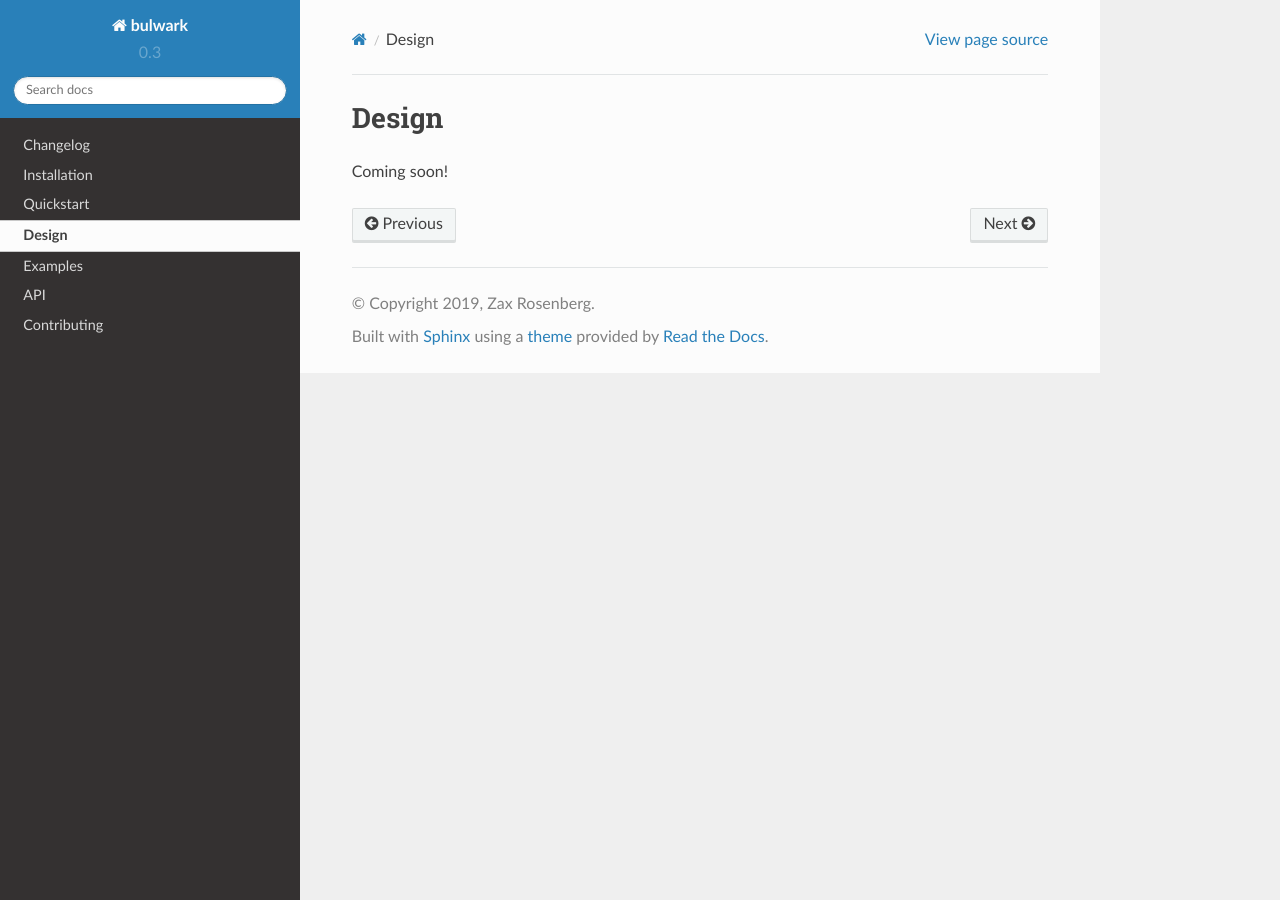
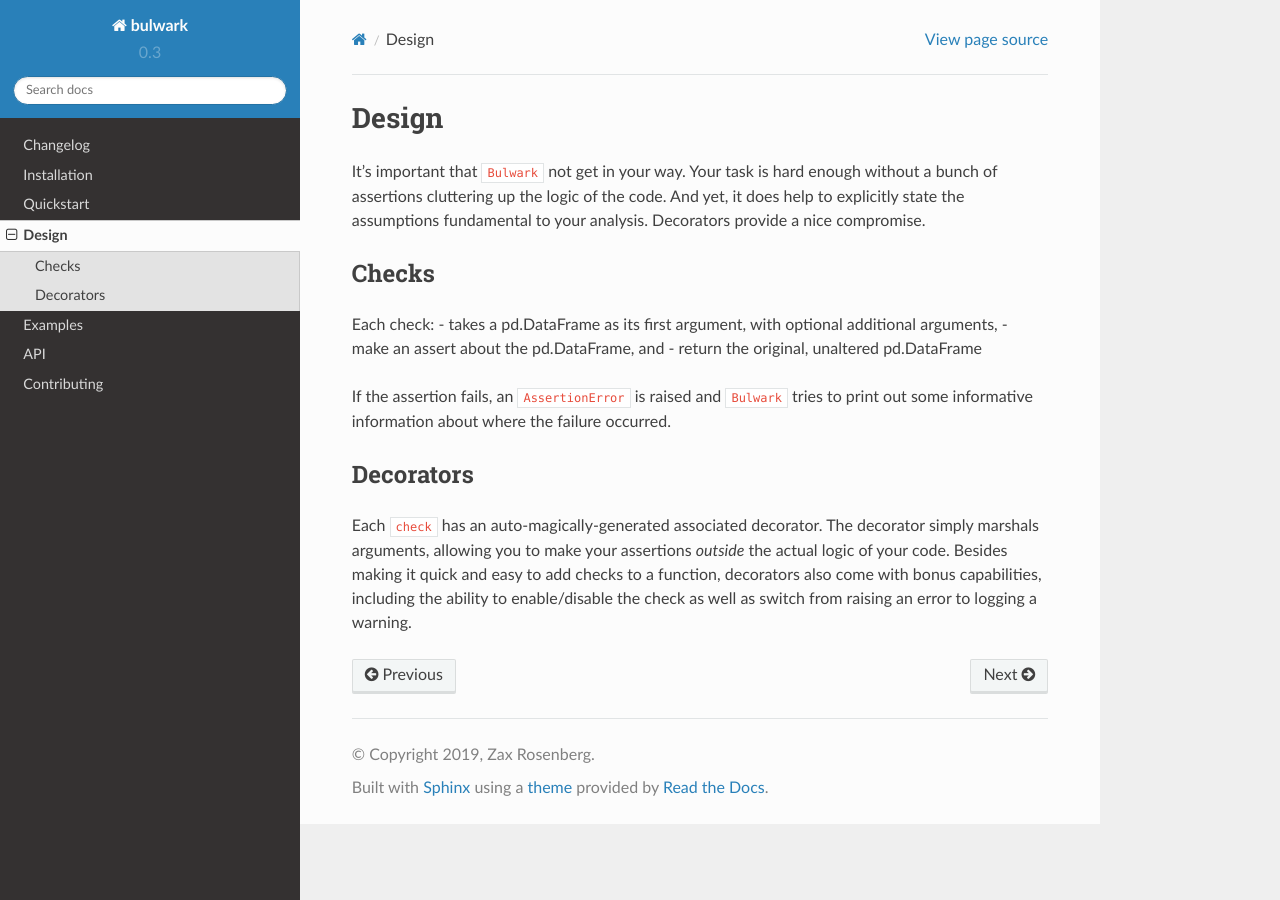
Before and after one commit to ZaxR/bulwark, a Sphinx documentation site: the page built from docs/design.rst, in a window 1280 px wide. Built offline with Sphinx 7.4.7 and the Read the Docs theme 2.0.0, drawn with Linux system fonts in a browser that asks for light colours.

Commit message:
Add design and quickstart pages; update contributing

```diff
--- a/docs/contributing.rst
+++ b/docs/contributing.rst
@@ -67,7 +67,8 @@
 However, several additional steps must also be taken:
 
 1. Update version. Currently this is required in three spots: setup.py, bulwark/__init__.py, and docs/conf.py
-2. Rebuild the docs in your local version using:
+2. Update the CHANGELOG.md and the main README.md/index.rst (as appropriate).
+3. Rebuild the docs in your local version using:
 
 .. code-block:: bash
 
--- a/docs/design.rst
+++ b/docs/design.rst
@@ -1,4 +1,27 @@
 Design
 =======
 
-Coming soon!
+It's important that ``Bulwark`` not get in your way. Your task is hard enough without a bunch of assertions
+cluttering up the logic of the code. And yet, it does help to explicitly state the assumptions fundamental to your analysis.
+Decorators provide a nice compromise.
+
+Checks
+------
+
+Each check:
+- takes a pd.DataFrame as its first argument, with optional additional arguments,
+- make an assert about the pd.DataFrame, and
+- return the original, unaltered pd.DataFrame
+
+If the assertion fails, an ``AssertionError`` is raised and ``Bulwark``
+tries to print out some informative information about where the failure
+occurred.
+
+Decorators
+----------
+
+Each ``check`` has an auto-magically-generated associated decorator. The decorator simply marshals
+arguments, allowing you to make your assertions *outside* the actual logic
+of your code. Besides making it quick and easy to add checks to a function, decorators also come with
+bonus capabilities, including the ability to enable/disable the check as well as switch from raising an error
+to logging a warning.
--- a/docs/index.rst
+++ b/docs/index.rst
@@ -121,11 +121,8 @@
    append_a_df(df, df2)
 
 
-Check out :ref:`examples` to see more advanced usage.
+See :ref:`examples` to see more advanced usage.
 
-
-Contents
-========
 
 .. toctree::
    :hidden:
```
Also changed, not shown: other parts of docs/contributing.rst (+1 -1 lines), README.md (+1 -22 lines), docs/quickstart.rst (+35 -1 lines).
